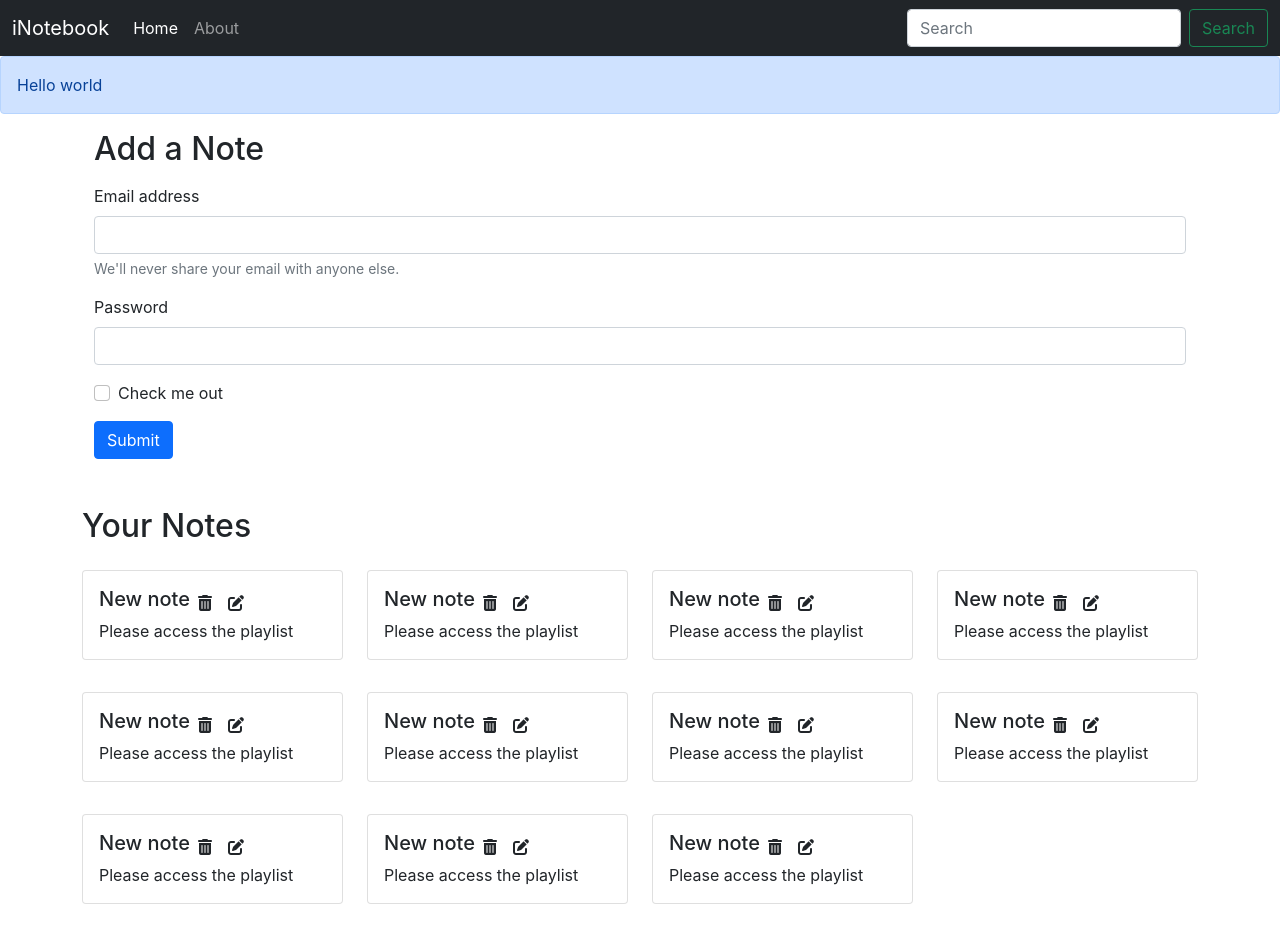
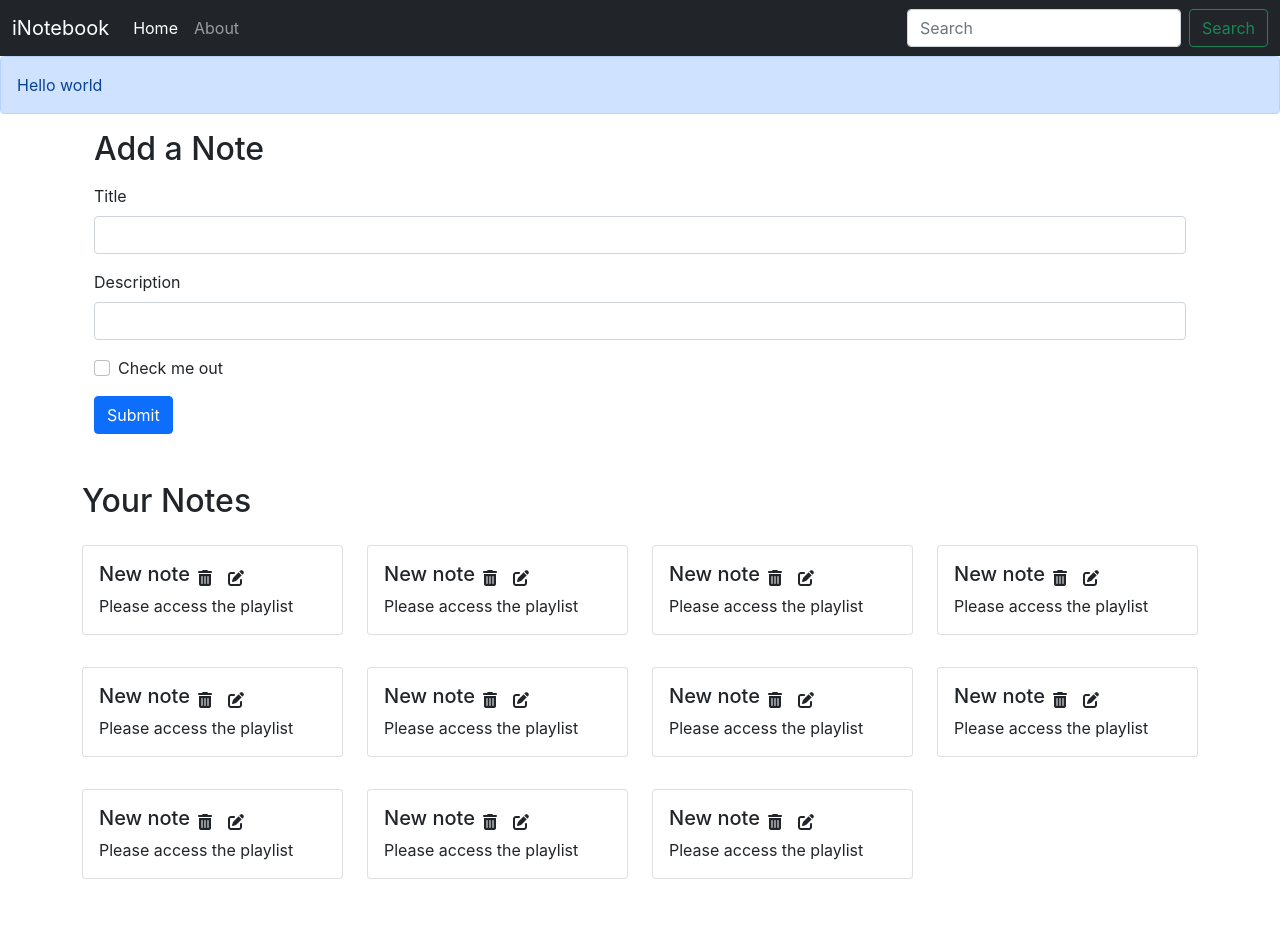
Before and after one commit to Rahul-Palahwat/iNotebook_Client, a React (Create React App) app: page / in a window 1280 px wide. Shown: the top 940 px of the page. Built offline with nearby package versions, Linux system fonts and the light colour scheme.

Commit message:
added addNote component to iNotebook lect 63

```diff
--- /dev/null
+++ b/src/components/AddNote.js
@@ -0,0 +1,79 @@
+import React, { useContext, useState } from "react";
+// ab yha pr use context ka use krne ke liye use import krna padega
+import noteContext from "../context/notes/noteContext" ;
+
+export default function AddNote() {
+      // ab yha pr notes ko lane ke liye
+      const context=useContext(noteContext);
+      const {addNote}=context;
+
+      // hmm ab ek state bnayenge useState hook se
+      const [note, setNote]=useState({
+        title:"",
+        description:"",
+        tag:"Default"
+      });
+
+      const handleClick=(e)=>{
+        e.preventDefault();
+        addNote(note.title,note.description,note.tag);
+      }
+
+
+      // three dot ka matlab sepearator ka use kr rhe h
+      // jo bhi name ki value h woh target ke brabar ho jaye
+      const onChange=(e)=>{
+        setNote({
+          ...note,[e.target.name]: e.target.value
+        })
+      }
+  return (
+    <div>
+      <div className="container my-3">
+        <h2>Add a Note</h2>
+        <form className="my-3">
+          <div className="mb-3">
+            <label htmlFor="title" className="form-label">
+              Title
+            </label>
+            <input
+              type="text"
+              className="form-control"
+              id="title"
+              name="title"
+              aria-describedby="emailHelp"
+              onChange={onChange}
+            />
+
+          </div>
+          <div className="mb-3">
+            <label htmlFor="description" className="form-label">
+              Description
+            </label>
+            <input
+              type="text"
+              className="form-control"
+              id="description"
+              name="description"
+              onChange={onChange}
+            />
+          </div>
+          <div className="mb-3 form-check">
+            <input
+              type="checkbox"
+              className="form-check-input"
+              id="exampleCheck1"
+              onChange={onChange}
+            />
+            <label className="form-check-label" htmlFor="exampleCheck1">
+              Check me out
+            </label>
+          </div>
+          <button type="submit" className="btn btn-primary" onClick={handleClick}>
+            Submit
+          </button>
+        </form>
+      </div>
+    </div>
+  );
+}
--- a/src/components/Alert.js
+++ b/src/components/Alert.js
@@ -3,7 +3,7 @@
 export default function Alert(props) {
   return (
     <>
-      <div class="alert alert-primary" role="alert">
+      <div className="alert alert-primary" role="alert">
         {props.message}
       </div>
     </>
--- a/src/components/Home.js
+++ b/src/components/Home.js
@@ -1,53 +1,17 @@
 import React from "react";
+
 
 import Notes from "./Notes";
 
 export default function Home() {
 
   return (
-    <>
-    <div className="container my-3">
-      <h2>Add a Note</h2>
-      <form className="my-3">
-        <div className="mb-3">
-          <label htmlFor="exampleInputEmail1" className="form-label">
-            Email address
-          </label>
-          <input
-            type="email"
-            className="form-control"
-            id="exampleInputEmail1"
-            aria-describedby="emailHelp"
-          />
-          <div id="emailHelp" className="form-text">
-            We'll never share your email with anyone else.
-          </div>
-        </div>
-        <div className="mb-3">
-          <label htmlFor="exampleInputPassword1" className="form-label">
-            Password
-          </label>
-          <input
-            type="password"
-            className="form-control"
-            id="exampleInputPassword1"
-          />
-        </div>
-        <div className="mb-3 form-check">
-          <input type="checkbox" className="form-check-input" id="exampleCheck1" />
-          <label className="form-check-label" htmlFor="exampleCheck1">
-            Check me out
-          </label>
-        </div>
-        <button type="submit" className="btn btn-primary">
-          Submit
-        </button>
-      </form>
-      </div>
+    <div>
+
 
 
       <Notes/>
 
-    </>
+    </div>
   );
 }
--- a/src/components/Noteitem.js
+++ b/src/components/Noteitem.js
@@ -6,11 +6,11 @@
     <div className="col-md-3">
       <div className="card my-3">
         <div className="card-body">
-            <di className="d-flex align-items-center">
+            <div className="d-flex align-items-center">
             <h5 className="card-title">{note.title}</h5>
             <i className="fa-solid fa-trash-can mx-2"></i>
           <i className="fa-solid fa-pen-to-square mx-2"></i>
-            </di>
+            </div>
 
           <p className="card-text">{note.description}</p>
 
--- a/src/components/Notes.js
+++ b/src/components/Notes.js
@@ -1,18 +1,22 @@
 import React, { useContext } from "react";
 // ab yha pr use context ka use krne ke liye use import krna padega
 import noteContext from "../context/notes/noteContext" ;
+import AddNote from "./AddNote";
 import Noteitem from "./Noteitem";
 
 export default function Notes() {
       // ab yha pr notes ko lane ke liye
   const context=useContext(noteContext);
-  const {notes, setNotes}=context;
+  const {notes, addNote}=context;
   return (
+    <>
+    <AddNote/>
     <div className="row my-5">
       <h2>Your Notes</h2>
       {notes.map((note)=>{
         return <Noteitem  key={note._id} note={note}/>;
       })}
       </div>
+      </>
   )
 }
--- a/src/context/notes/NoteState.js
+++ b/src/context/notes/NoteState.js
@@ -109,9 +109,35 @@
 
       const [notes, setNotes]= useState(notesInitial)
 
+      //add a Note
+      const addNote=(title,description,tag)=>{
+        console.log("Adding a new note")
+        //TODO api call
+        const note={
+          "_id": "6204c3ee4f4c9cb84e52g33",
+          "user": "620242523e5e94ee6075b67c",
+          "title": title,
+          "description": description,
+          "tag": tag,
+          "date": "2022-02-10T07:51:10.362Z",
+          "__v": 0
+        };
+        setNotes(notes.concat(note))
+      }
+
+      //Delete a Note
+      const deleteNote=()=>{
+
+      }
+
+      //Edit a note
+      const editNote=()=>{
+
+      }
+
 
     return (
-        <NoteContext.Provider value={{notes, setNotes}}>
+        <NoteContext.Provider value={{notes, addNote, editNote, deleteNote}}>
             {props.children}
         </NoteContext.Provider>
     )
```
